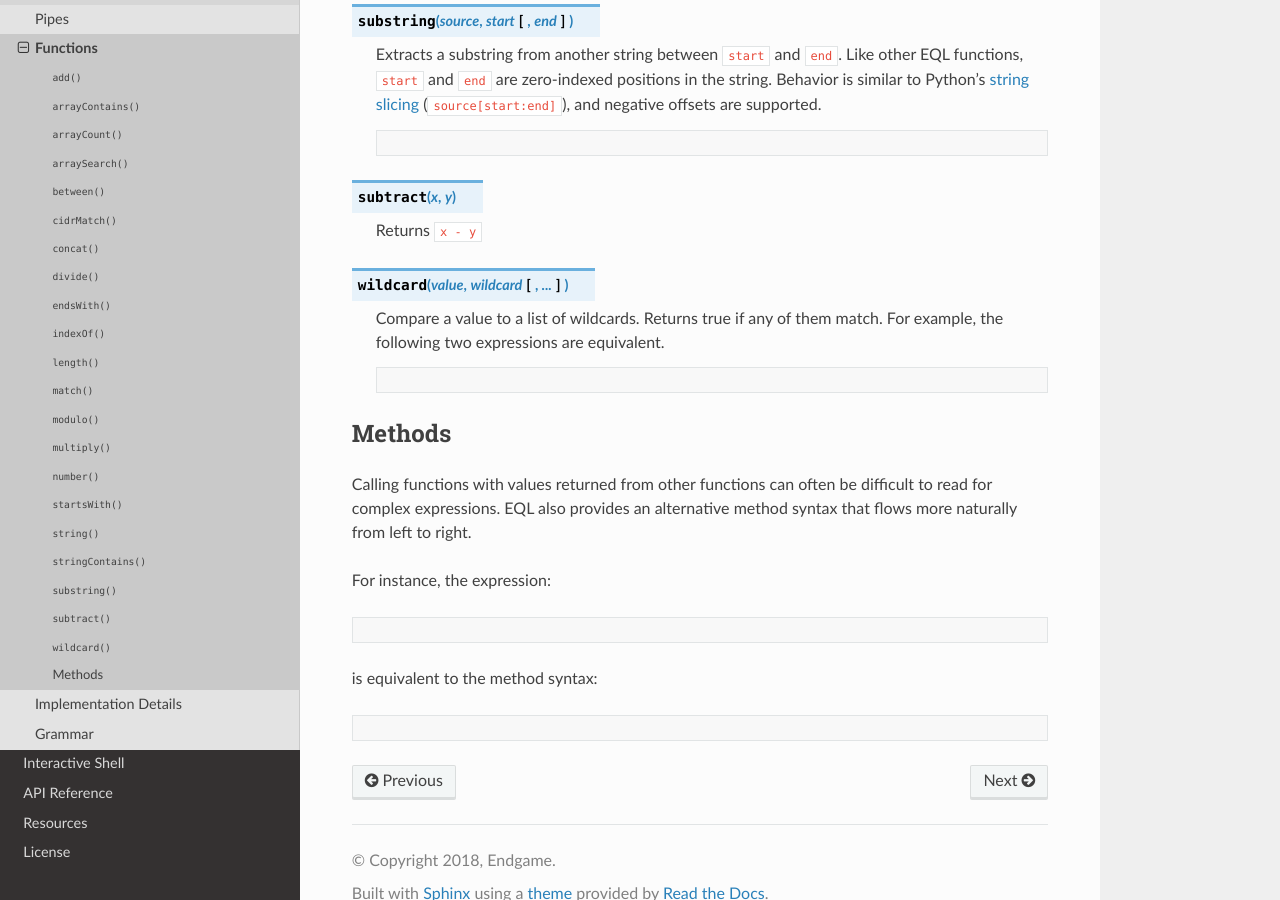
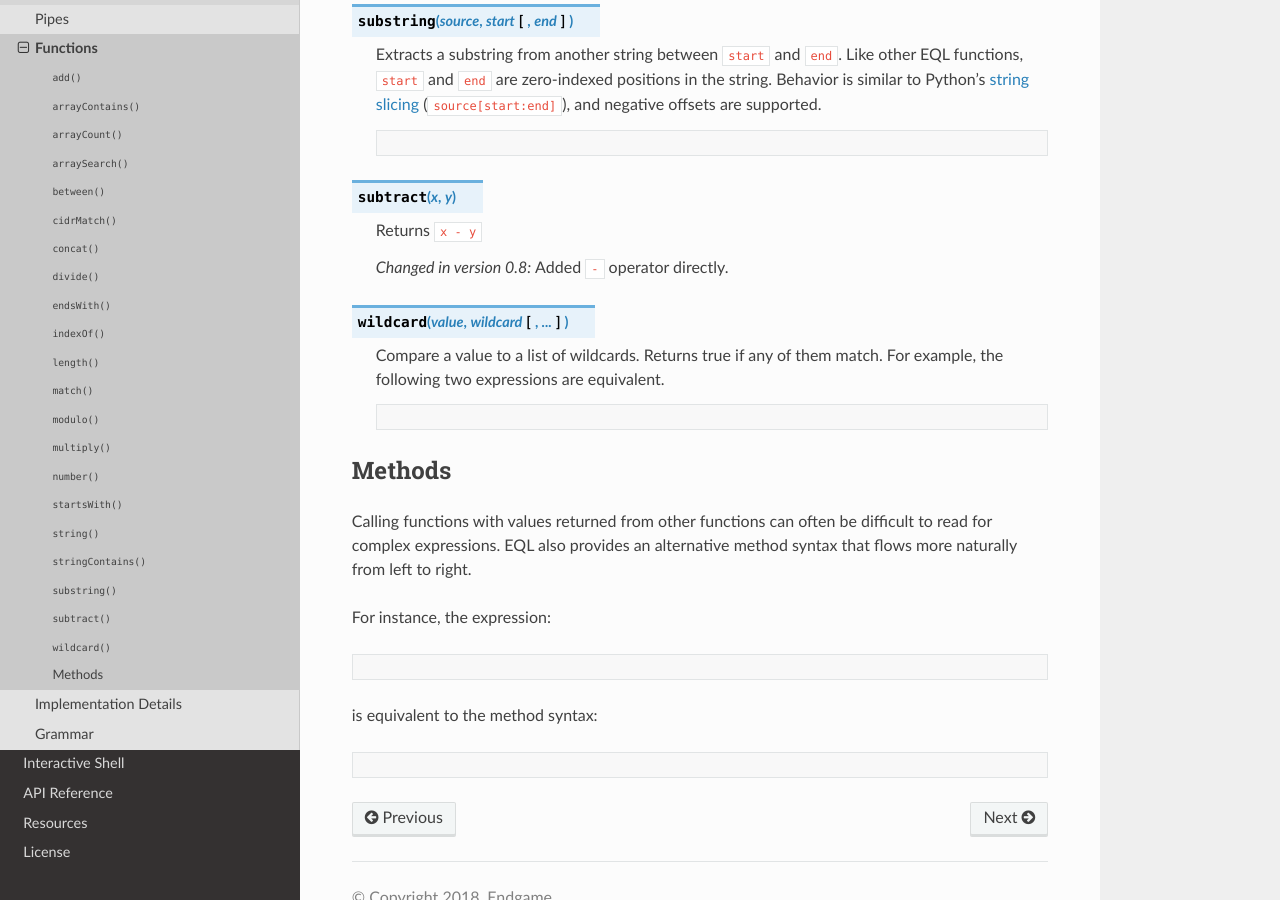
Before and after one commit to endgameinc/eql, a Sphinx documentation site: the page built from docs/query-guide/functions.rst, in a window 1280 px wide and 900 px high, scrolled down 2588 px. Built offline with Sphinx 7.4.7 and the Read the Docs theme 2.0.0, drawn with Linux system fonts in a browser that asks for light colours.

Commit message:
Mention "-" operator is available since 0.8

```diff
--- a/docs/query-guide/functions.rst
+++ b/docs/query-guide/functions.rst
@@ -187,6 +187,9 @@ math, string manipulation or more sophisticated expressions to be expressed.
 
     Returns ``x - y``
 
+    .. versionchanged:: 0.8
+        Added ``-`` operator directly.
+
 .. function:: wildcard(value, wildcard [, ... ])
 
     Compare a value to a list of wildcards. Returns true if any of them match.
```
